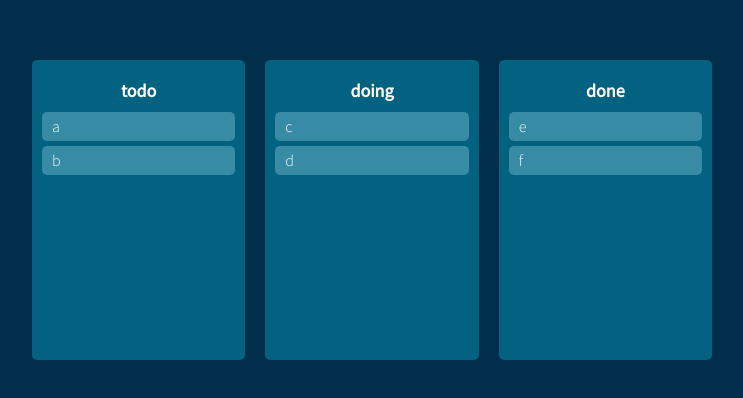
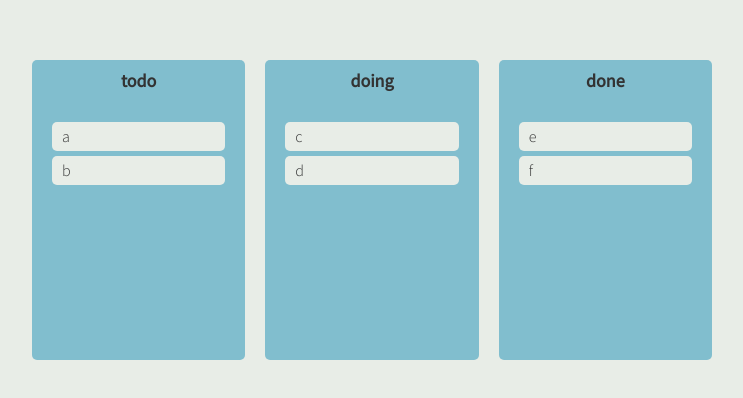
Before and after one commit to pildrums/Biz-Branch-web-, a React (Create React App) app: page / in a window 1280 px wide. Shown: the part 190-588 px from the top of the page, without its empty margins (268-1011 px from the left). Built offline with nearby package versions, Linux system fonts and the light colour scheme.

Commit message:
Modify Board, Card style

```diff
--- a/src/App.tsx
+++ b/src/App.tsx
@@ -1,5 +1,5 @@
 import { todoState } from "atoms";
-import Board from "Components/Boards";
+import Board from "Components/Board";
 import { DragDropContext, DropResult } from "react-beautiful-dnd";
 import { useRecoilState } from "recoil";
 import styled from "styled-components";
--- a/src/Components/Boards.tsx
+++ b/src/Components/Board.tsx
@@ -38,8 +38,7 @@ function Board({ todos, boardId }: IBoardProps) {
 const Container = styled.div`
   background: ${(props) => props.theme.boardColor};
   color: ${(props) => props.theme.textColor};
-  padding-top: 30px;
-  padding: 20px 10px;
+  padding-top: 10px;
   border-radius: 5px;
   min-height: 300px;
   display: flex;
@@ -56,13 +55,14 @@ const Title = styled.h1`
 const Area = styled.div<IAreaProps>`
   background: ${(props) =>
     props.isDraggingOver
-      ? "rgba(255, 255, 255, 0.1)"
+      ? props.theme.dragColor
       : props.isDraggingFromThis
-      ? "rgba(0, 0, 0, 0.2)"
+      ? props.theme.dropColor
       : "none"};
   flex-grow: 1;
   border-radius: inherit;
   transition: background 0.3s ease-in-out;
+  padding: 20px;
 `;
 
 export default Board;
--- a/src/Components/DraggableCard.tsx
+++ b/src/Components/DraggableCard.tsx
@@ -10,11 +10,12 @@ interface IDraggableCardProps {
 function DraggableCard({ todo, index }: IDraggableCardProps) {
   return (
     <Draggable draggableId={todo} index={index} key={todo}>
-      {(drag) => (
+      {(drag, snapshot) => (
         <Card
           ref={drag.innerRef}
           {...drag.dragHandleProps}
           {...drag.draggableProps}
+          isDragging={snapshot.isDragging}
         >
           {todo}
         </Card>
@@ -23,12 +24,15 @@ function DraggableCard({ todo, index }: IDraggableCardProps) {
   );
 }
 
-const Card = styled.div`
-  background: ${(props) => props.theme.cardColor};
+const Card = styled.div<{ isDragging: boolean }>`
+  background: ${(props) =>
+    props.isDragging ? "#74b9ff" : props.theme.cardColor};
   color: ${(props) => props.theme.textColor};
   padding: 5px 10px;
   margin-bottom: 5px;
   border-radius: 5px;
+  box-shadow: ${(props) =>
+    props.isDragging ? "0 2px 5px rgba(0, 0, 0, 0.2)" : "none"};
   // 블록 금지(임시)
   user-select: none;
 `;
--- a/src/index.tsx
+++ b/src/index.tsx
@@ -10,7 +10,7 @@ const root = ReactDOM.createRoot(
 );
 root.render(
   <RecoilRoot>
-    <ThemeProvider theme={darkTheme}>
+    <ThemeProvider theme={lightTheme}>
       <GlobalStyle />
       <App />
     </ThemeProvider>
--- a/src/styles/styled.d.ts
+++ b/src/styles/styled.d.ts
@@ -6,5 +6,7 @@ declare module "styled-components" {
     boardColor: string;
     cardColor: string;
     textColor: string;
+    dragColor: string;
+    dropColor: string;
   }
 }
--- a/src/styles/theme.ts
+++ b/src/styles/theme.ts
@@ -3,8 +3,10 @@ import { DefaultTheme } from "styled-components";
 export const lightTheme: DefaultTheme = {
   bgColor: "#E8EDE7",
   boardColor: "#81BECE",
-  cardColor: "#81BECE",
+  cardColor: "#e8ede7",
   textColor: "#333",
+  dragColor: "rgba(255, 255, 255, 0.1)",
+  dropColor: "rgba(0, 0, 0, 0.2)"
 };
 
 export const darkTheme: DefaultTheme = {
@@ -12,4 +14,6 @@ export const darkTheme: DefaultTheme = {
   boardColor: "#036280",
   cardColor: "#378BA4",
   textColor: "#fff",
+  dragColor: "rgba(255, 255, 255, 0.1)",
+  dropColor: "rgba(0, 0, 0, 0.2)"
 };
```
